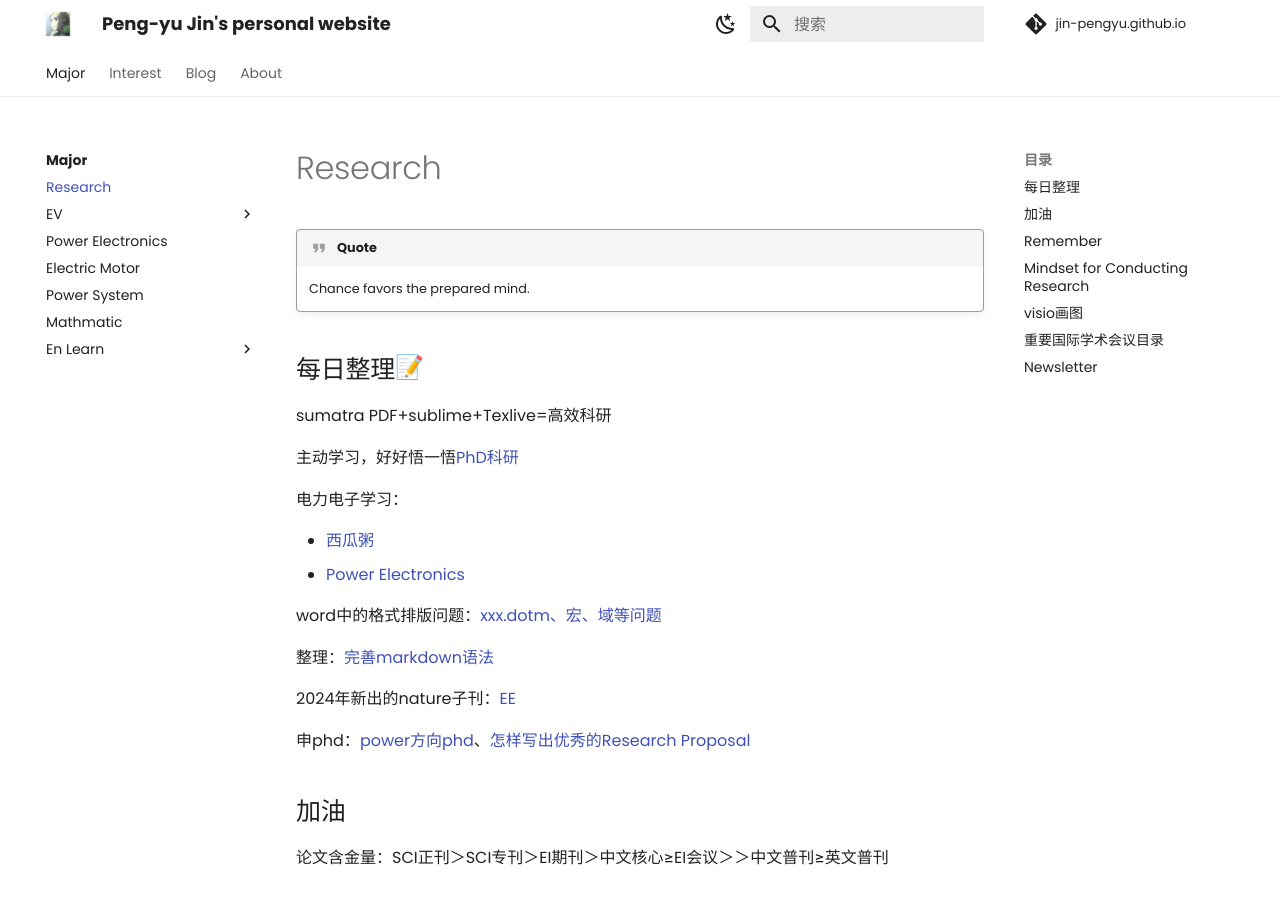
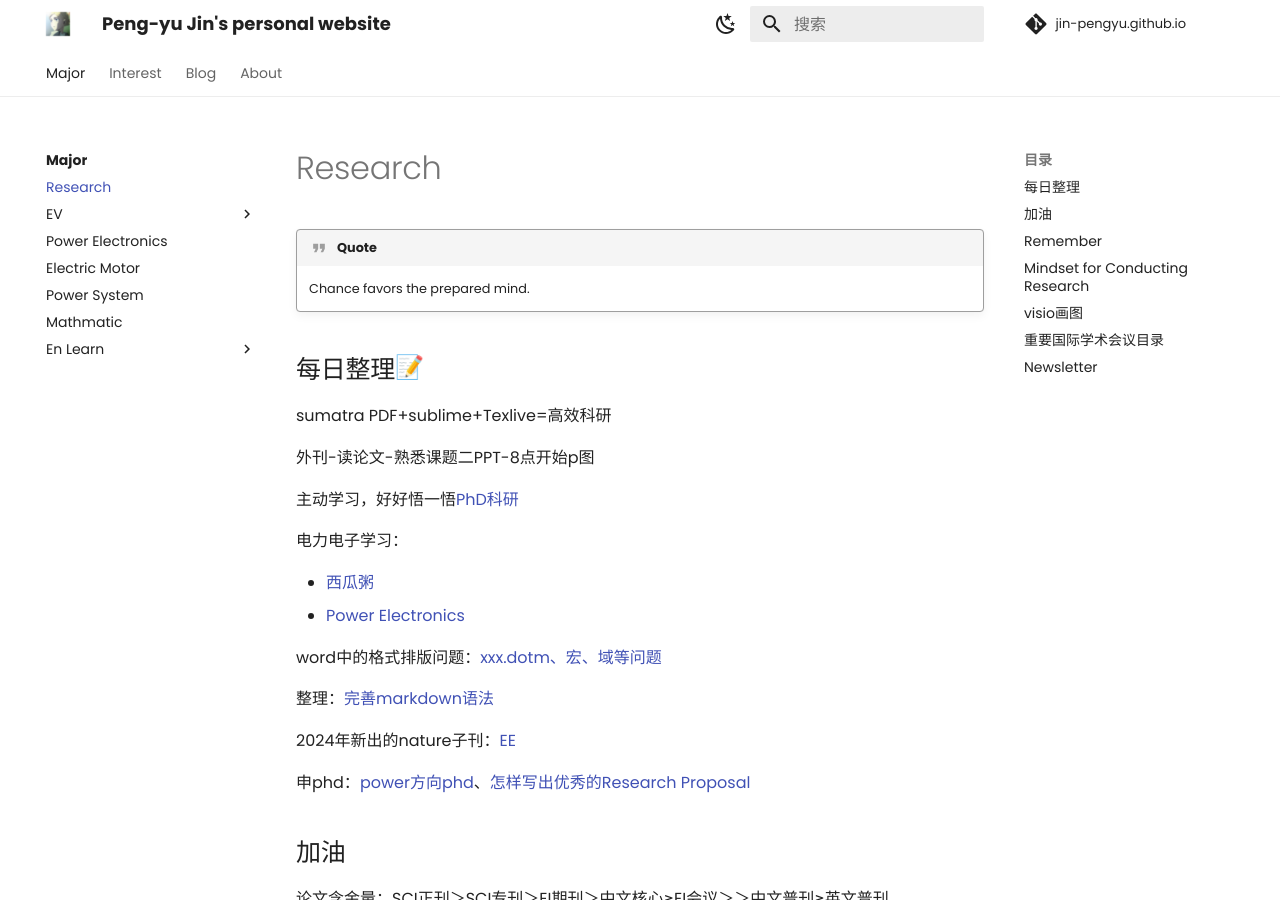
Before and after one commit to Pengyu-Jin/Pengyu-Jin.github.io, an MkDocs documentation site: the page built from docs/major/research/research.md, in a window 1280 px wide and 900 px high. Built offline with MkDocs 1.6.1 and Material for MkDocs 9.7.7, drawn with Linux system fonts in a browser that asks for light colours; emoji names are drawn with the system emoji font; comment, search, counter and statistics services are not loaded.

Commit message:
research20240519

```diff
--- a/docs/major/research/research.md
+++ b/docs/major/research/research.md
@@ -3,6 +3,8 @@
 
 ## 每日整理:memo:
 sumatra PDF+sublime+Texlive=高效科研
+
+外刊-读论文-熟悉课题二PPT-8点开始p图
 
 主动学习，好好悟一悟[PhD科研](https://zhuanlan.zhihu.com/p/477439202){:target="_blank"}
 
```
